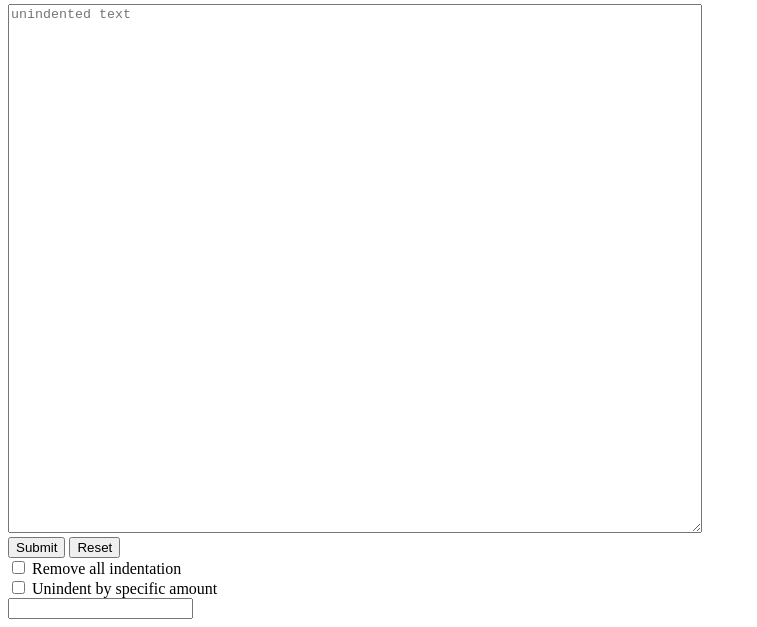
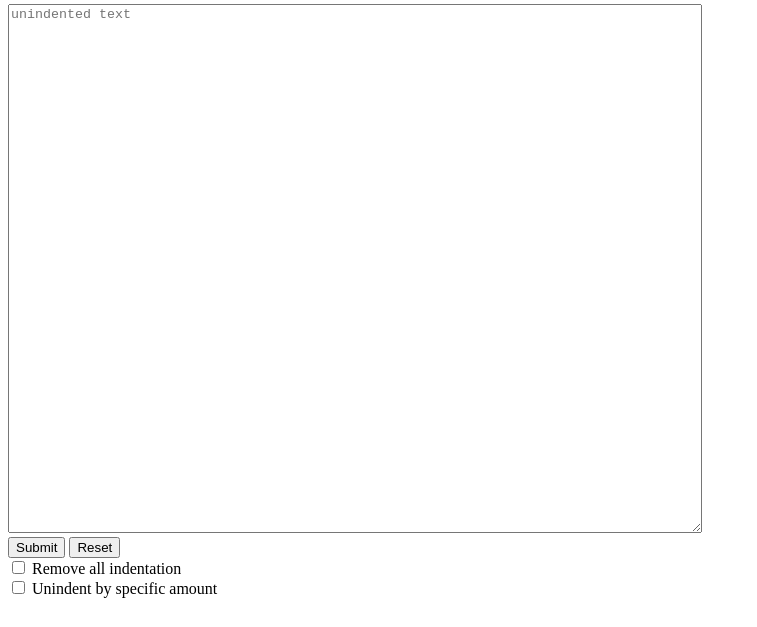
Before and after one commit to Leonabcd123/unindenter, a plain HTML site: page index.html in a window 1280 px wide. Shown: the part 537-1164 px from the top of the page, without its empty margins (0-757 px from the left). After the commit the page ends 1143 px from the top, so only its background shows below. Drawn offline with Linux system fonts and the light colour scheme.

Commit message:
Hide on load

```diff
--- a/index.html
+++ b/index.html
@@ -15,6 +15,6 @@
 	<label for="removeALlIndentation">Remove all indentation</label><br>
 	<input id="manualUnindentCheckbox" type="checkbox">
 	<label for"manualUnindentCheckbox">Unindent by specific amount</label><br>
-	<input id="manualUnindent" type="number">
+	<input id="manualUnindent" style="display: none" type="number">
     </body>
 </html>
```
